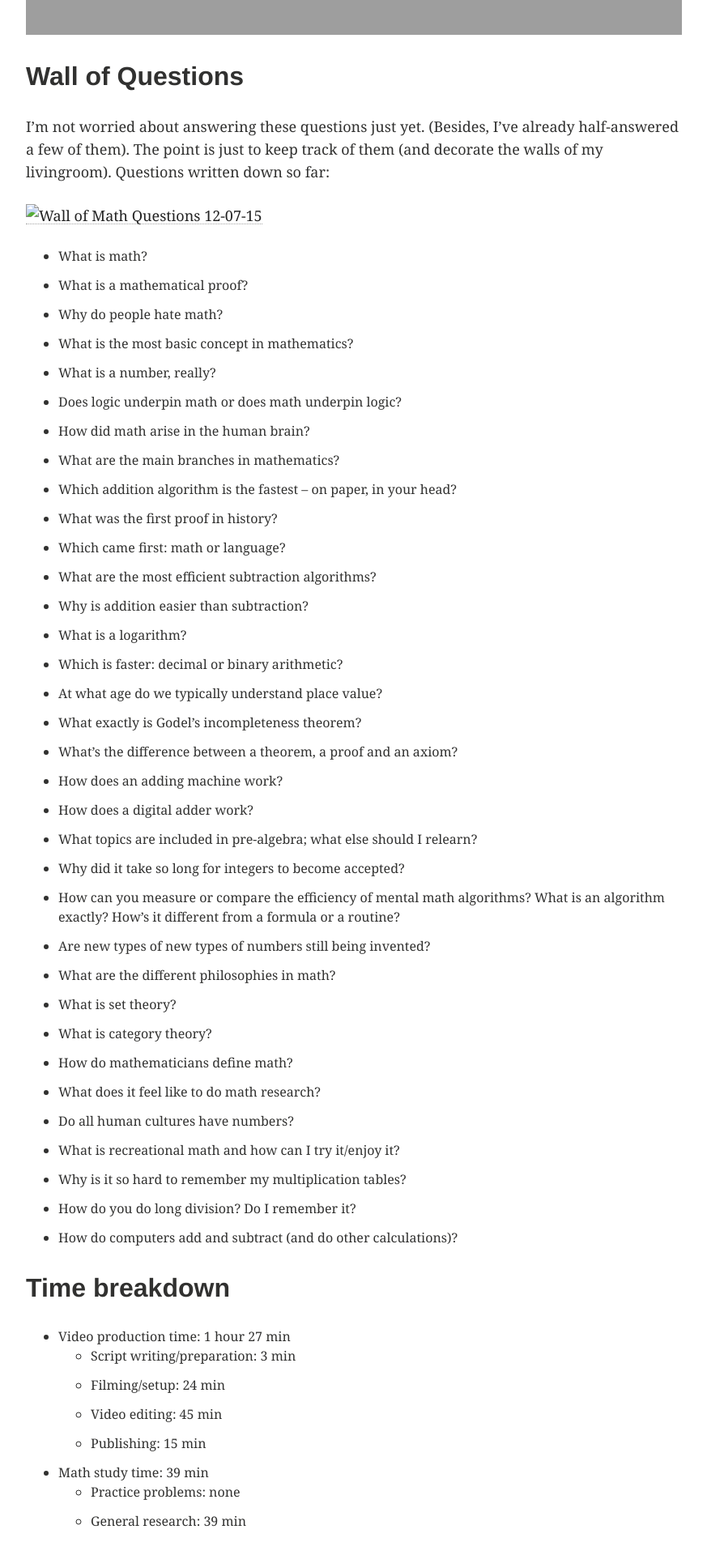
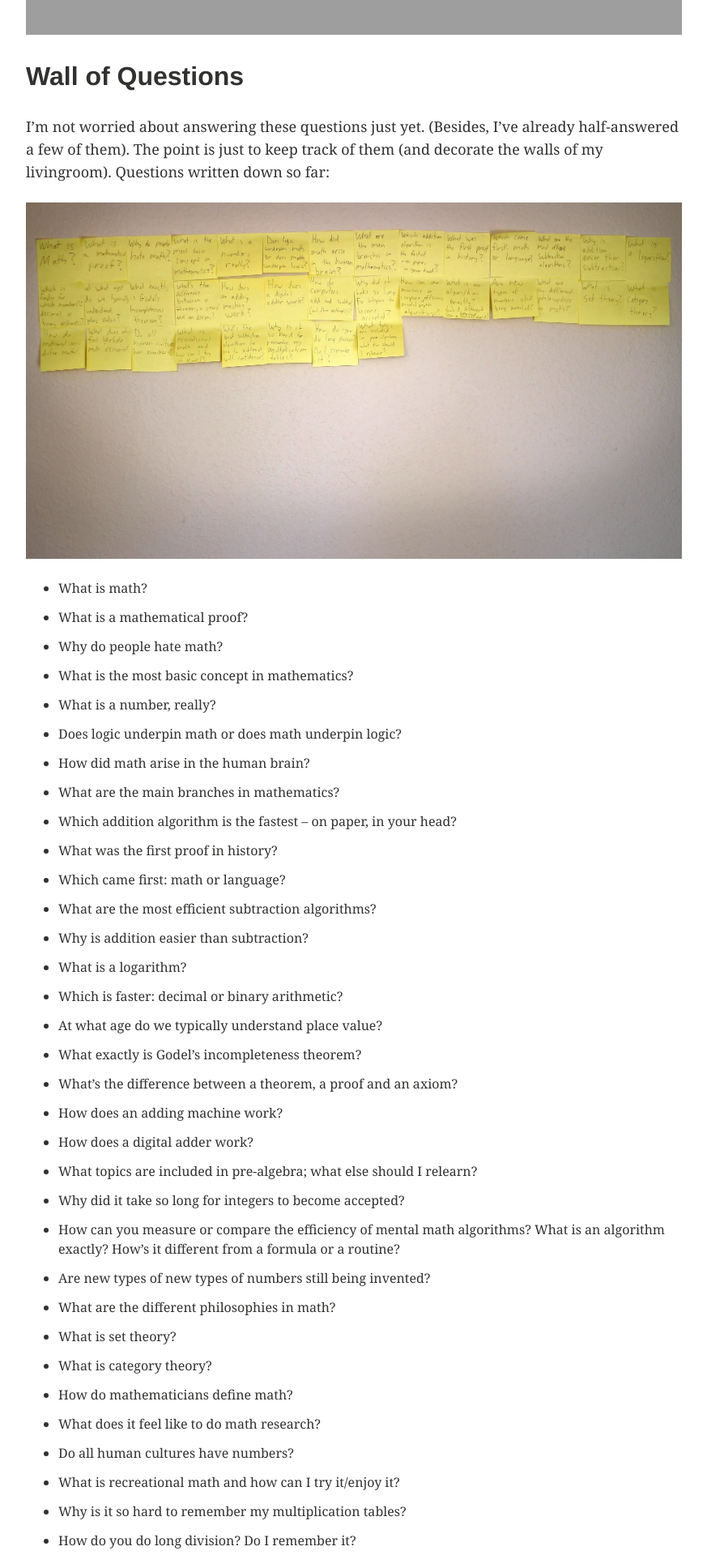
Before and after one commit to LearningNerd/learningnerd.github.io, a Jekyll site: the page built from _posts/2015-12-06-math-day-7.md, in a window 1280 px wide. Shown: the part 801-2721 px from the top of the page at 81% size, without its empty margins (64-937 px from the left). Built offline with Jekyll 4.4.1, drawn with Linux system fonts in a browser that asks for light colours; grey boxes are pictures that could not be loaded.

Commit message:
renamed 12-07-15-wall-of-math-questions.jpg

```diff
--- a/_posts/2015-12-06-math-day-7.md
+++ b/_posts/2015-12-06-math-day-7.md
@@ -11,7 +11,7 @@ Today I gathered up my math questions and stuck them on my living room wall -- n
 ## Wall of Questions
 I'm not worried about answering these questions just yet. (Besides, I've already half-answered a few of them). The point is just to keep track of them (and decorate the walls of my livingroom). Questions written down so far:
 
-[![Wall of Math Questions 12-07-15](/images/12-07-15-Wall-of-Math-Questions.jpg)](/images/12-07-15-Wall-of-Math-Questions.jpg)
+[![Wall of Math Questions 12-07-15](/images/12-07-15-wall-of-math-questions.jpg)](/images/12-07-15-wall-of-math-questions.jpg)
 
 - What is math?
 - What is a mathematical proof?
```
Also changed, not shown: images/12-07-15-wall-of-math-questions.jpg (added).
